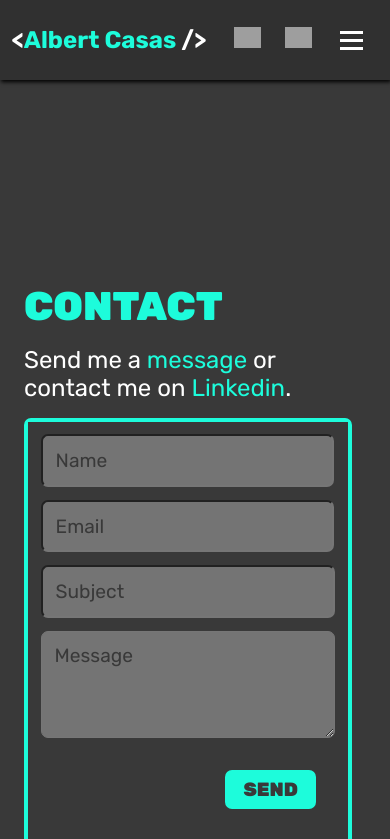
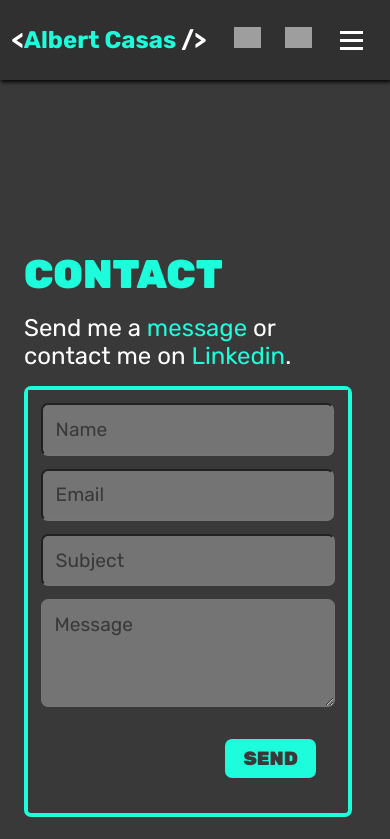
Before and after one commit to AlbertCasas/portfolio, a Vue app: page /contact in a window 390 px wide. Shown: the top 839 px of the page. Built offline with nearby package versions, Linux system fonts and the light colour scheme; grey boxes are pictures that could not be loaded.

Commit message:
responsive

```diff
--- a/src/views/ContactView.vue
+++ b/src/views/ContactView.vue
@@ -81,7 +81,7 @@ const sendMessage = () => {
 }
 
 .form-wrapper {
-    height: 115vh;
+    height: 100vh;
     display: flex;
     align-items: center;
     background-color: transparent;
@@ -92,6 +92,7 @@ const sendMessage = () => {
   font-weight: 900;
   font-size: 2.5rem;
   display: none;
+  margin-top: 4rem;
 }
 
 .form-message {
```
